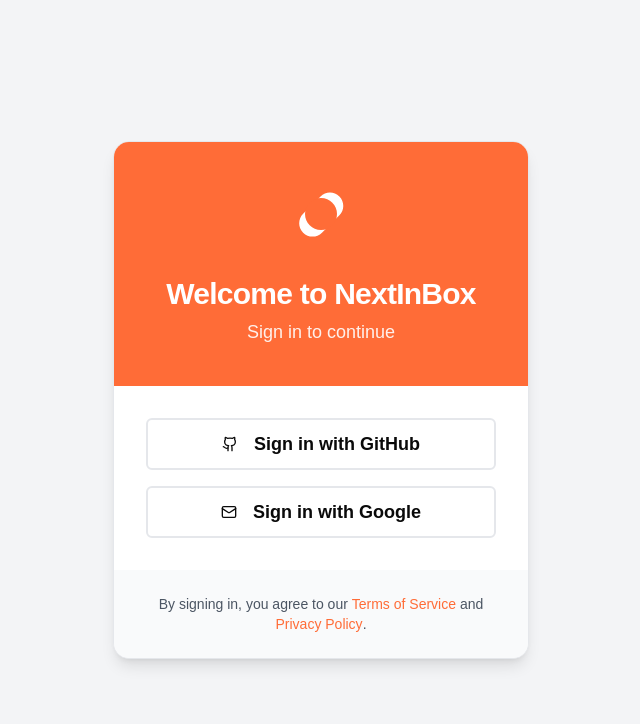
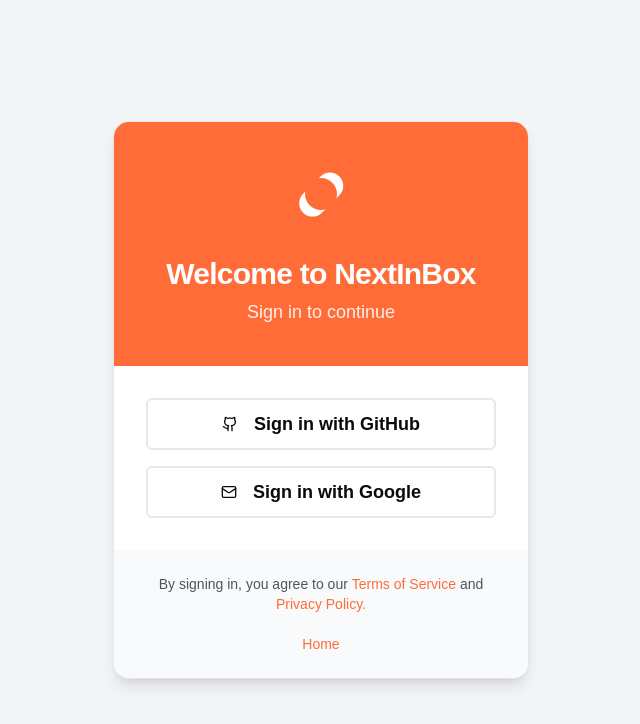
Before and after one commit to Student408/nextinbox-front-end, a Next.js app: page /auth in a window 1280 px wide. Shown: the top 724 px of the page, without its empty margins (319-959 px from the left). Built offline with nearby package versions, Linux system fonts and the light colour scheme; no server answers.

Commit message:
Refactor authentication logic and improve user session handling; update homepage button text and add navigation link to the auth form

```diff
--- a/app/auth/page.tsx
+++ b/app/auth/page.tsx
@@ -11,11 +11,19 @@
 
   useEffect(() => {
     const checkUser = async () => {
-      const { data: { user }, error } = await supabase.auth.getUser()
+      const { data: { session }, error } = await supabase.auth.getSession()
       if (error) {
-        console.error('Error fetching user:', error.message)
+        console.error('Error fetching session:', error.message)
         setLoading(false)
         return
+      }
+
+      let user = null;
+      if (session) {
+        const { data } = await supabase.auth.getUser()
+        user = data.user;
+      } else {
+        setLoading(false)
       }
 
       if (user) {
--- a/app/page.tsx
+++ b/app/page.tsx
@@ -59,7 +59,7 @@
               <div className="flex flex-col sm:flex-row gap-4">
                 <Link href="/dashboard">
                   <Button size="lg" className="bg-[#FF6C37] hover:bg-[#FF6C37]/90 text-white px-8 py-6 text-lg rounded-full">
-                    Get started — it's free
+                    Get started — it&#39;s free
                     <ArrowRight className="ml-2 h-5 w-5" />
                   </Button>
                 </Link>
--- a/components/auth-form.tsx
+++ b/components/auth-form.tsx
@@ -5,6 +5,7 @@
 import { Button } from '@/components/ui/button';
 import { Card, CardContent, CardDescription, CardHeader, CardTitle, CardFooter } from '@/components/ui/card';
 import { Github, Mail } from 'lucide-react';
+import Link from 'next/link';
 
 export function AuthForm() {
   const [loading, setLoading] = useState(false);
@@ -68,8 +69,11 @@
             </a>{' '}
             and{' '}
             <a href="#" className="text-[#FF6C37] hover:underline font-medium">
-              Privacy Policy
-            </a>.
+              Privacy Policy.</a>
+              <br /><br />
+              <Link href="/" className="text-[#FF6C37] hover:underline font-medium">
+              Home
+            </Link>
           </p>
         </CardFooter>
       </Card>
--- a/package.json
+++ b/package.json
@@ -19,6 +19,7 @@
     "clsx": "^2.1.1",
     "lucide-react": "^0.465.0",
     "next": "15.0.3",
+    "next-themes": "^0.4.3",
     "react": "19.0.0-rc-66855b96-20241106",
     "react-dom": "19.0.0-rc-66855b96-20241106",
     "tailwind-merge": "^2.5.5",
```
Also changed, not shown: 1 other file (tests, documents, lock files or other folders).
